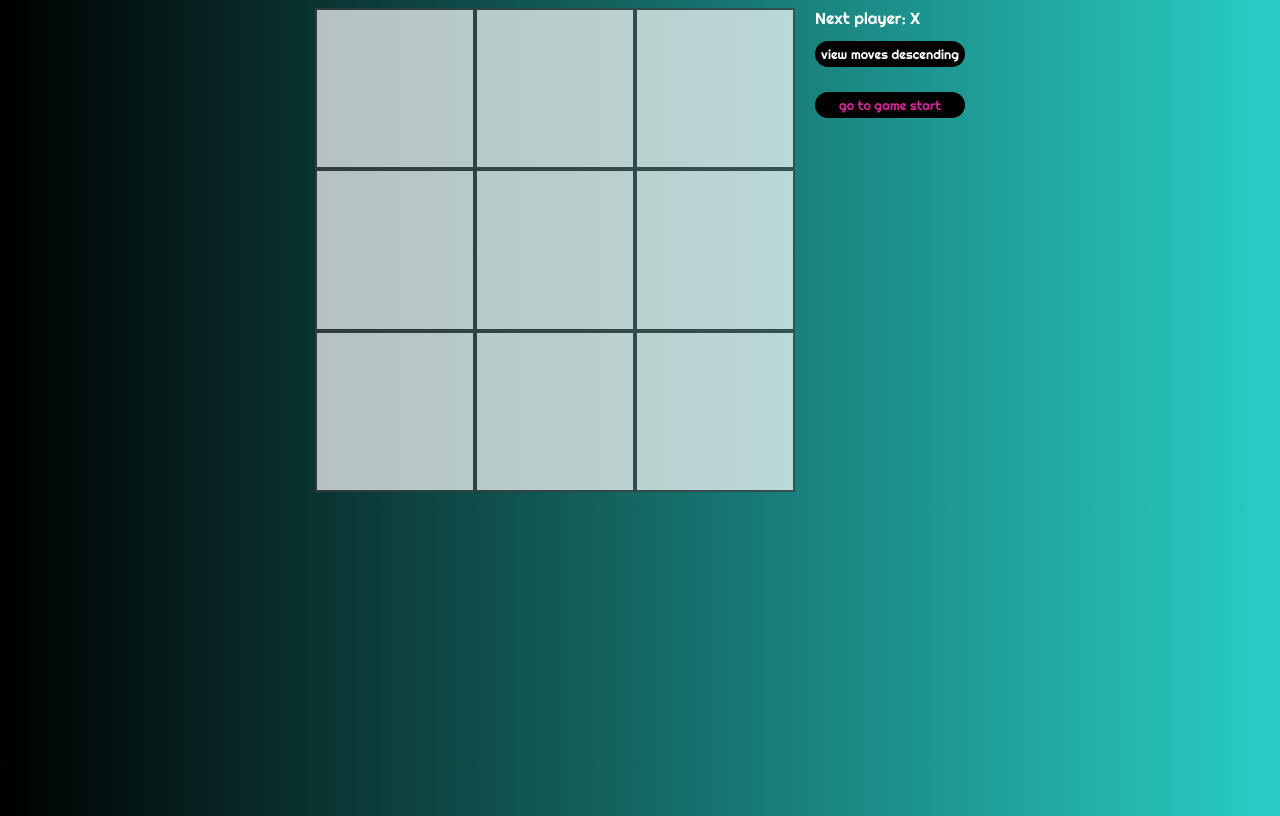
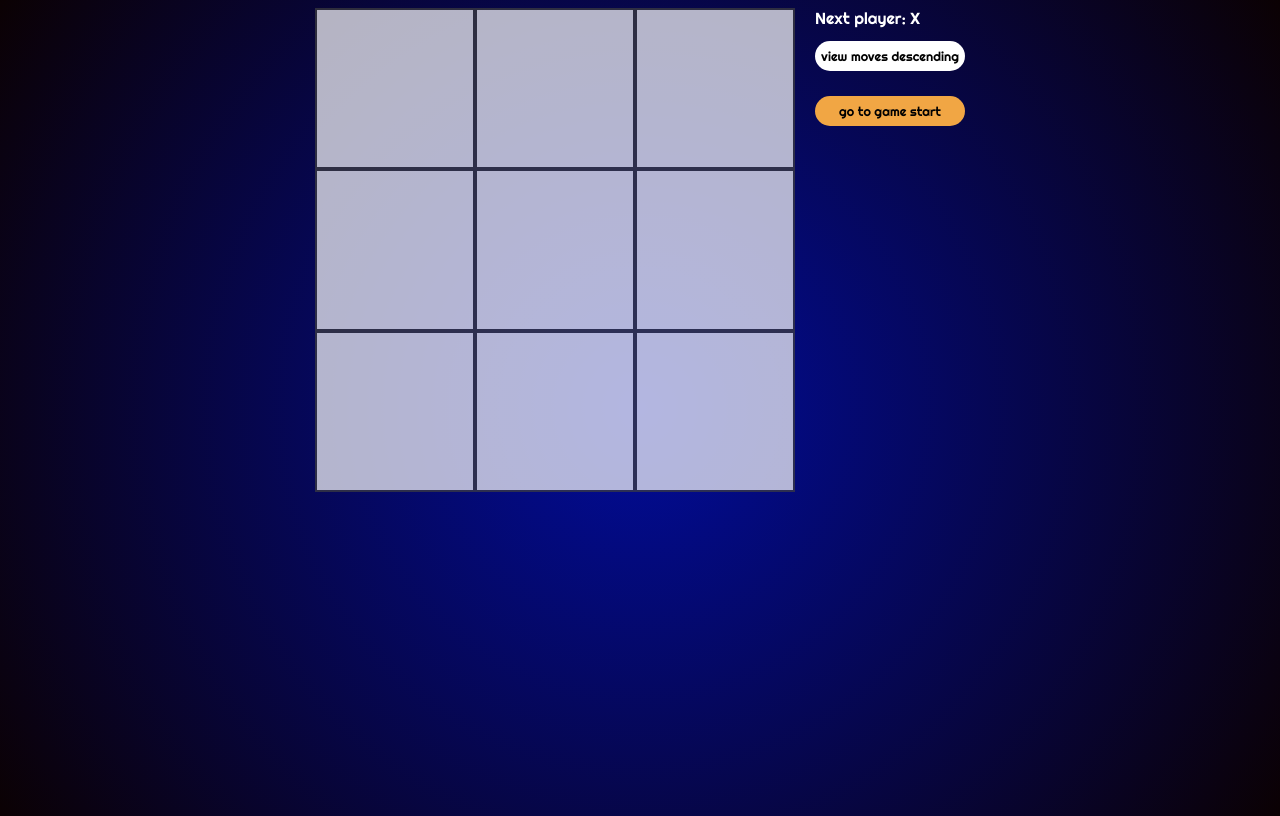
Before and after one commit to stefan521/tic-tac-toe-react, a React (Create React App) app: page / in a window 1280 px wide. Built offline with nearby package versions, Linux system fonts and the light colour scheme.

Commit message:
Restyle the game.

```diff
--- a/src/Components/Summary/Summary.jsx
+++ b/src/Components/Summary/Summary.jsx
@@ -62,7 +62,6 @@ class Summary extends React.Component<Props, State> {
     const { descending } = this.state;
     const { moves } = this.props;
     const { onClick } = this.props;
-    const { stepNumber } = this.props;
 
     const orderedMoves = descending ? moves : moves.slice().reverse();
 
@@ -73,7 +72,7 @@ class Summary extends React.Component<Props, State> {
         <button
           type="button"
           onClick={() => onClick(this.getMoveAtIndex(index))}
-          style={(this.getMoveAtIndex(index) === stepNumber) ? { color: 'rgb(206, 41, 151)' } : { color: 'white' }}
+          className={this.checkCurrentMove(index)}
         >
           {summary}
         </button>
@@ -81,6 +80,16 @@ class Summary extends React.Component<Props, State> {
     });
 
     return movesList;
+  }
+
+  checkCurrentMove(index: number) {
+    const { stepNumber } = this.props;
+
+    if (this.getMoveAtIndex(index) === stepNumber) {
+      return 'btn-current-move';
+    }
+
+    return 'btn-history';
   }
 
   reverseMoves() {
--- a/src/index.css
+++ b/src/index.css
@@ -3,7 +3,8 @@
 
 /* General styles */
 body {
-  background: linear-gradient(to right, rgb(0, 0, 0), rgb(41, 206, 198));
+  background: rgb(1, 12, 155);
+  background: radial-gradient(circle, rgb(1, 12, 155) 0%, rgba(11,1,3,1) 100%);
   min-height: 100vh;
   font-family: 'Righteous', cursive;
 }
@@ -63,31 +64,11 @@ button:focus {
   background: transparent;
   width: 100%;
   height:  100%;
-  font-size: 10vmin;
+  font-size: calc(50px + 7vmin);
 }
 
-.grid-item:hover {
+.grid-item:active {
   opacity: 0.8;
-}
-
-.game-info {
-  margin-left: 20px;
-  text-align: left;
-}
-
-.game-info button {
-  text-align: center;
-  font-size: 0.8em;
-  font-family: inherit;
-  color: white;
-  margin-top: 1em;
-  padding: 5px 0 5px 0;
-  border-radius: 25px;
-  background: black;
-}
-
-#button-reverse {
-  margin-bottom: 1em;
 }
 
 .square {
@@ -96,7 +77,7 @@ button:focus {
 
 .win-x,
 .win-o {
-  color:  rgb(41, 206, 198);
+  color:  rgb(1, 12, 155);
 }
 
 .win-x {
@@ -129,6 +110,34 @@ button:focus {
 }
 
 /* Game info styles */
+.game-info {
+  margin-left: 20px;
+  text-align: left;
+}
+
+.game-info button {
+  text-align: center;
+  font-size: 0.8em;
+  font-family: inherit;
+  color: rgb(0, 0, 0);
+  margin-top: 1em;
+  padding: 7px 0 7px 0;
+  border-radius: 25px;
+  background: rgb(255, 255, 255);
+}
+
+.game-info .btn-current-move {
+  background: rgb(241, 166, 68);
+}
+
+.game-info button:active {
+  transform: scale(0.95);
+}
+
+#button-reverse {
+  margin-bottom: 1em;
+}
+
 .history {
   display: flex;
   flex-direction: column;
@@ -151,7 +160,8 @@ button:focus {
   }
 }
 
-@media all and (max-width: 400px) {
+/* small screens */
+@media all and (max-width: 450px) {
   .board-wrapper {
     width: 80%;
   }
@@ -166,3 +176,21 @@ button:focus {
     margin-top: 20px;
   }
 }
+
+/* phone or tablet in landscape mode */
+@media screen and (orientation: landscape)
+and (max-width: 999px) and (max-height: 450px){
+  .board-wrapper {
+    width: 80vh;
+  }
+
+  .game {
+    flex-direction: row;
+    align-items: flex-start;
+  }
+
+  .game-info {
+    margin-left: 20px;
+    margin-top: 0px;
+  }
+}
```
